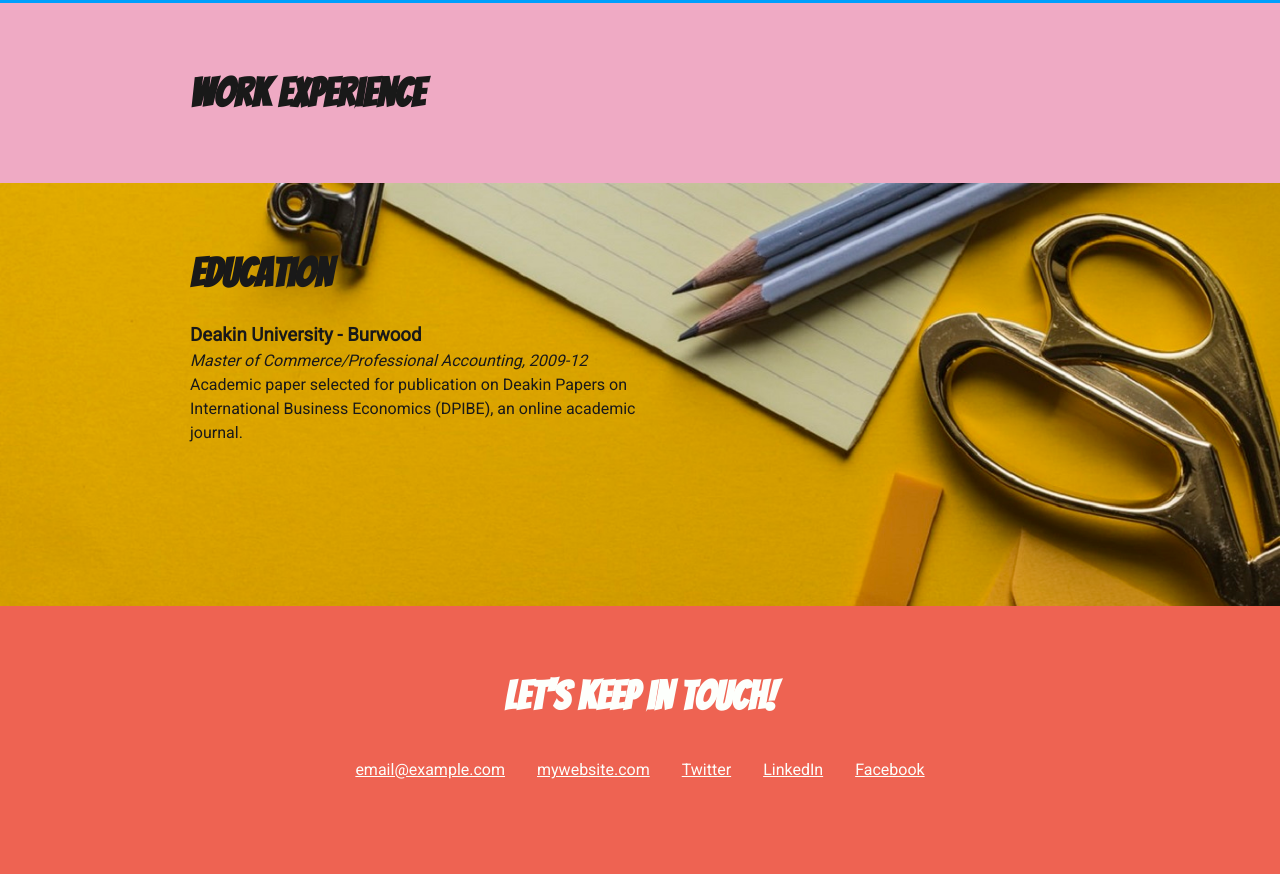
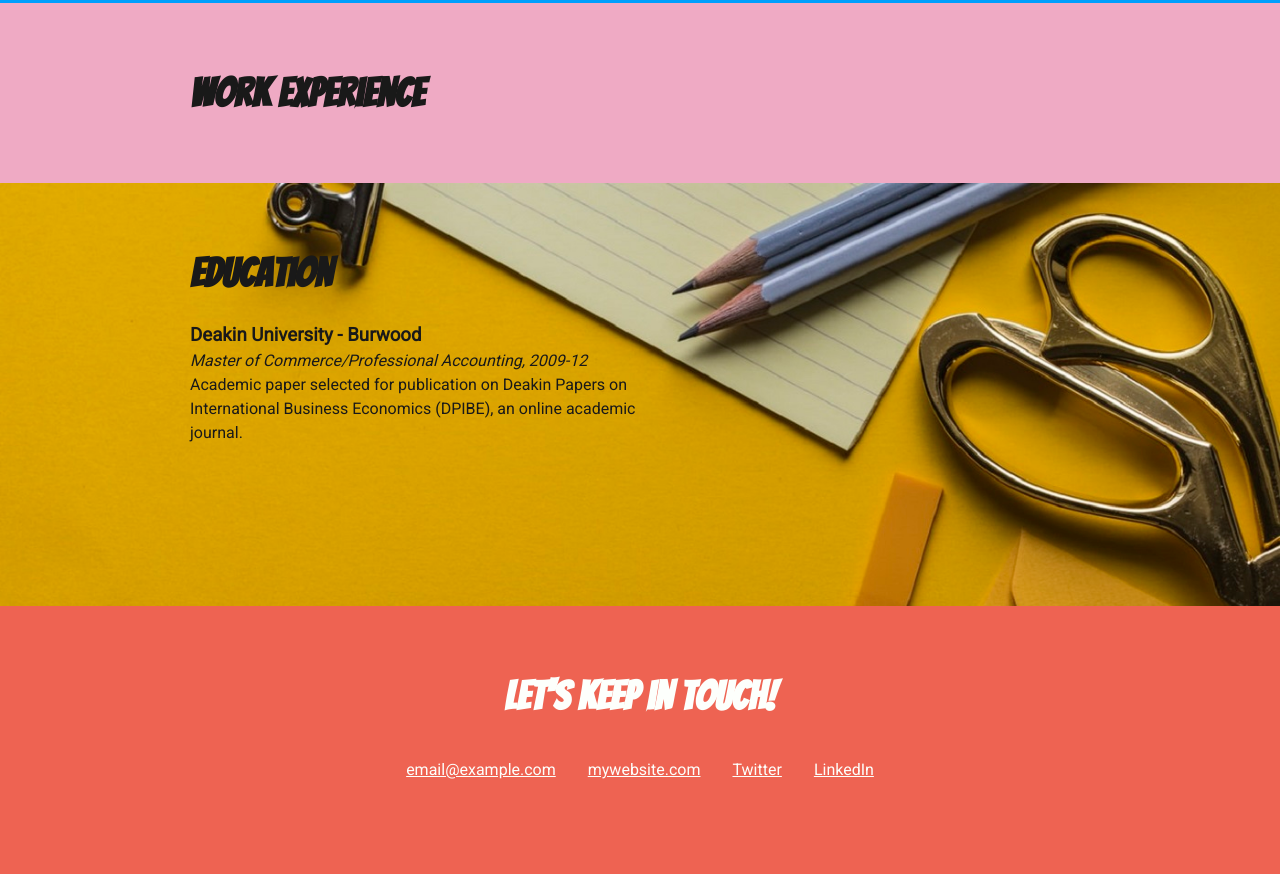
Before and after one commit to neilroy63/updated-css-portfolio, a plain HTML site: page index.html in a window 1280 px wide. Shown: the part 2592-3466 px from the top of the page. Drawn offline with Linux system fonts and the light colour scheme.

Commit message:
fix/updated html

```diff
--- a/index.html
+++ b/index.html
@@ -118,7 +118,7 @@
             <li><a href="http://mywebsite.com" target="_blank">mywebsite.com</a></li>
             <li><a href="#" target="_blank">Twitter</a></li>
             <li><a href="#" target="_blank">LinkedIn</a></li>
-            <li><a href="#" target="_blank">Facebook</a></li>
+            <!-- <li><a href="#" target="_blank">Facebook</a></li> -->
           </ul>
         </div>
       </footer>
```
